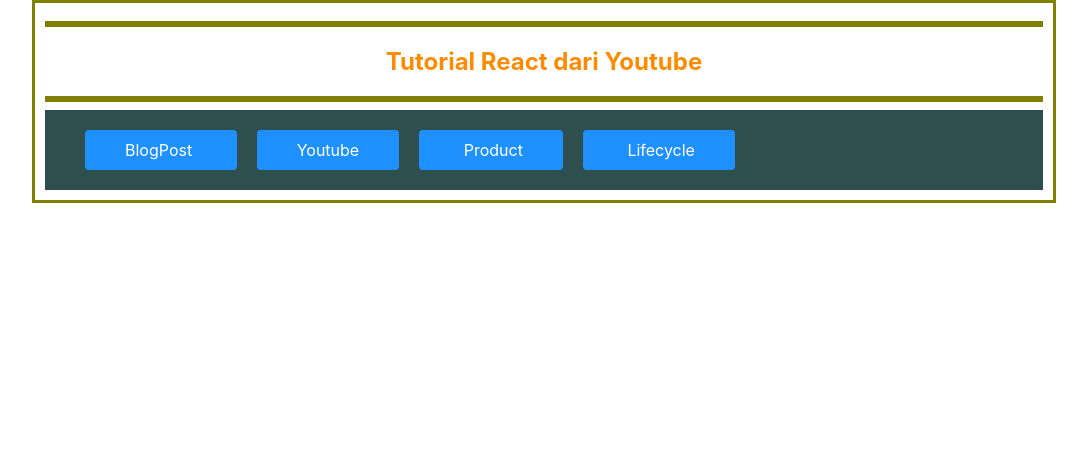
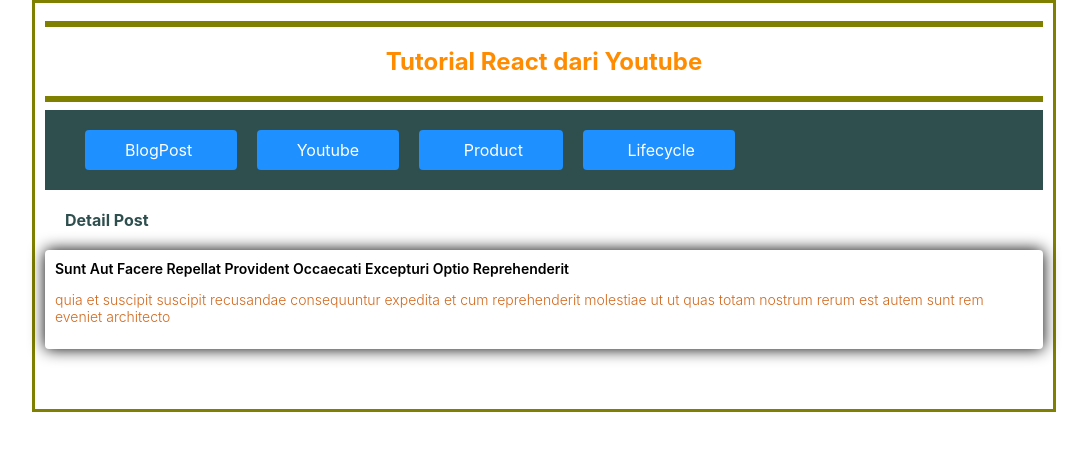
Before and after one commit to tiana30/reactjs-youtube-tutorial-1, a React (Create React App) app: page /detail-post/1 in a window 1280 px wide. Shown: the top 450 px of the page, without its empty margins (96-1183 px from the left). Built offline with nearby package versions, Linux system fonts and the light colour scheme; data requests are answered from the project's data file.

Commit message:
19-routing-send-params-to-detail-post

```diff
--- a/src/pages/BlogPost/BlogPost.css
+++ b/src/pages/BlogPost/BlogPost.css
@@ -41,7 +41,10 @@ p.title {
     color: black;
 
 }
-
+.content p.title:hover {
+    cursor:pointer;
+    color: orangered;
+}
 p.desc {
     font-size: 14px;
     font-weight: 300;
@@ -63,6 +66,7 @@ p.desc {
 
 .content .remove:hover {
     cursor:pointer;
+    color: orangered;
 }
 
 .form-add-post {
@@ -105,10 +109,12 @@ p.desc {
     color: #2196f3;
     font-weight: bold;
     margin-top: 30px;
+
 }
 
 .btn-submit:hover{
     cursor:pointer;
+    color: orangered;
 }
 
 .content .update {
@@ -125,4 +131,5 @@ p.desc {
 
 .content .update:hover {
     cursor:pointer;
+    color: orangered;
 }
--- a/src/pages/BlogPost/BlogPost.jsx
+++ b/src/pages/BlogPost/BlogPost.jsx
@@ -98,6 +98,10 @@ class BlogPost extends Component {
         })
     }
 
+    handleDetail = (id) => {
+        this.props.history.push(`/detail-post/${id}`)
+    }
+
     componentDidMount(){
         // fetch('https://jsonplaceholder.typicode.com/posts')
         // .then(response => response.json())
@@ -149,6 +153,7 @@ class BlogPost extends Component {
                         data = {post} //title dan body sudah dibungkus dengan props bernama data
                         OnUpdate = {this.handleUpdate}
                         OnRemove = {this.handleRemove}
+                        goDetail = {this.handleDetail}
                         />
                         )
                     })
--- /dev/null
+++ b/src/pages/BlogPost/DetailPost/DetailPost.css
@@ -0,0 +1,28 @@
+.detail{
+    width: 100%;
+    position: relative;
+    box-shadow: 0px 0px 16px;
+    width: fit-content;
+    height: fit-content;
+    padding: 10px;
+    margin-bottom: 50px;
+    border-radius: 4px;
+}
+
+.detail-title {
+    font-size: 14px;
+    font-weight: 600;
+    text-transform: capitalize;
+    margin-top: 0px;
+    color: black;
+
+}
+
+.detail-body {
+    font-size: 14px;
+    font-weight: 300;
+    text-transform: none;
+    margin-top: 0px;
+    color: chocolate;
+
+}
--- /dev/null
+++ b/src/pages/BlogPost/DetailPost/DetailPost.jsx
@@ -0,0 +1,42 @@
+import React, {Component} from 'react';
+import Axios from 'axios';
+import './DetailPost.css';
+class DetailPost extends Component {
+    state = {
+        post: {
+            title:'',
+            body:''
+        }
+    }
+    componentDidMount(){
+        let id = this.props.match.params.id; //menangkap props id dari Post
+        //cek id console.log(id);
+        Axios.get(`http://localhost:3004/posts/${id}`)
+        .then((result)=> {
+            let post = result.data;
+            console.log(post);
+            this.setState({
+                post: {
+                    title: post.title,
+                    body: post.body
+                }
+            })
+        })
+    }
+
+        render() {
+            return(
+                <div>
+                <p className="section"> Detail Post </p>
+                <div className="detail">
+                    <p className="detail-title">{this.state.post.title}</p>
+                    <p className="detail-body">{this.state.post.body}</p>
+                </div>
+
+                </div>
+            )
+        }
+
+}
+
+export default DetailPost;
--- a/src/pages/BlogPost/Post/Post.jsx
+++ b/src/pages/BlogPost/Post/Post.jsx
@@ -7,7 +7,7 @@ const Post = (props) => {
                 <img src="https://placeimg.com/640/480/animals" alt="thumb"></img>
             </div>
             <div className="content">
-                <p className="title">{props.data.title}</p>
+                <p className="title" onClick={() => props.goDetail(props.data.id)}>{props.data.title}</p>
                 <p className="desc">{props.data.body}</p>
                  <button className="update"
                 onClick={ () => props.OnUpdate(props.data)}
--- a/src/pages/Home/Home.jsx
+++ b/src/pages/Home/Home.jsx
@@ -5,6 +5,7 @@ import YoutubePage from '../Youtube/YoutubePage';
 import Product from '../Product/Product';
 import LifeCycleComp from '../LifeCycle/LifeCycleComp';
 import BlogPost from '../BlogPost/BlogPost';
+import DetailPost from '../BlogPost/DetailPost/DetailPost';
 
 class Home extends Component {
     state = {
@@ -38,6 +39,7 @@ class Home extends Component {
 
             <Route exact path="/" component={BlogPost}/>
             <Route path="/youtube" component={YoutubePage}/>
+            <Route exact path="/detail-post/:id" component={DetailPost}/>
             <Route path="/product" component={Product}/>
             <Route path="/lifecycle" component={LifeCycleComp}/>
             </div>
```
